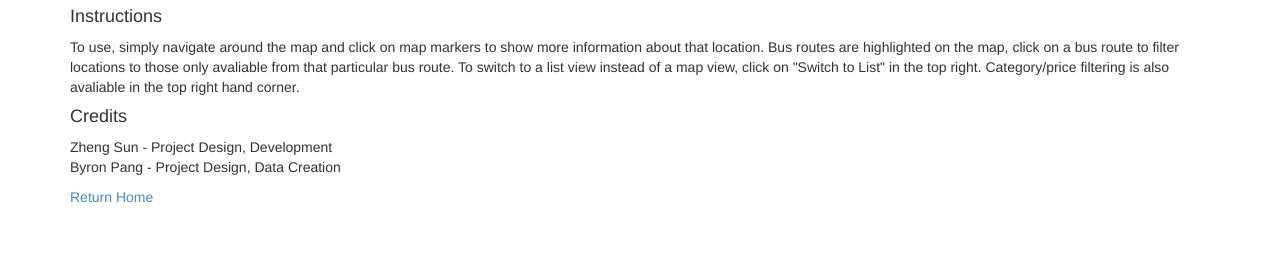
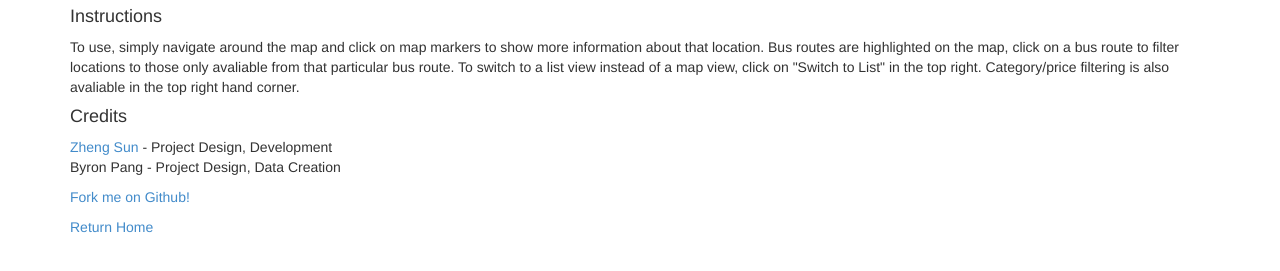
Before and after one commit to bpang3/BusLA, a plain HTML site: page about.html in a window 1280 px wide. Shown: the part 177-448 px from the top of the page. Drawn offline with Linux system fonts and the light colour scheme.

Commit message:
github and site links

```diff
--- a/about.html
+++ b/about.html
@@ -44,8 +44,11 @@
             </p>
             <h4>Credits</h4>
             <p>
-                Zheng Sun - Project Design, Development<br>
+                <a href='http://zhengsun.io'>Zheng Sun</a> - Project Design, Development<br>
                 Byron Pang - Project Design, Data Creation
+            </p>
+            <p>
+                <a href='https://github.com/zhengsun/BusLA'>Fork me on Github!</a>
             </p>
             <a href='index.html'>Return Home</a>
         </div>
```
